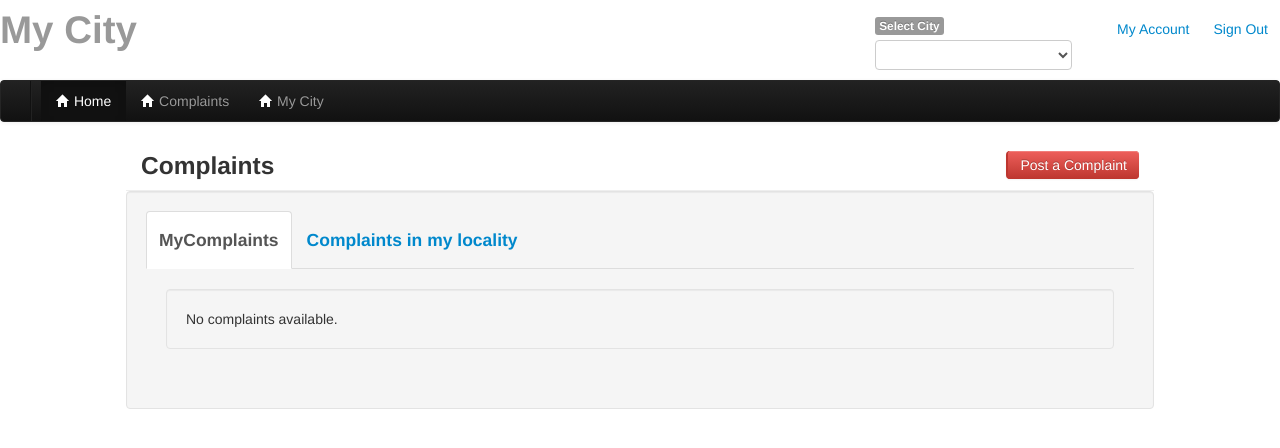
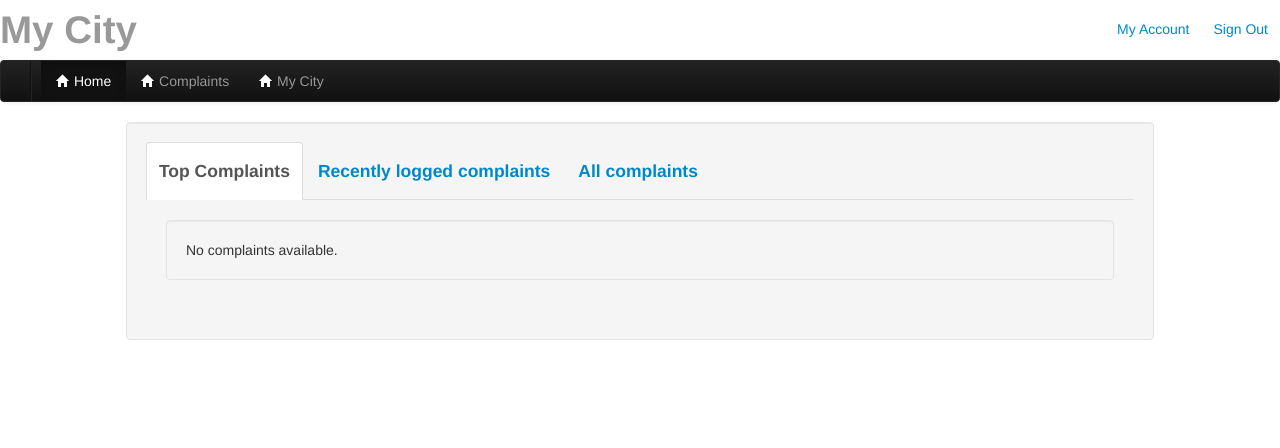
Before and after one commit to roddiedude/hackathon, a Django app: template accounts/templates/accounts/admin-landing.html in a window 1280 px wide. Shown: the top 448 px of the page. Run offline with Django 3.2, Linux system fonts and the light colour scheme; the template is opened without the code that fills it, so the values that code supplies are empty; parts of the project's set-up code (start-up, migrations or seed data) failed here and were passed over; some libraries are stand-ins or nearby versions.

Commit message:
resolving conflicts in complaint controller js

```diff
--- a/accounts/templates/accounts/admin-landing.html
+++ b/accounts/templates/accounts/admin-landing.html
@@ -51,14 +51,6 @@ a.icon {
 				<div class="span4 offset2" style="margin-top: 15px;">
 					<a href="/accounts/logout" class="btn btn-link pull-right">Sign Out</a>
 					<a href="/accounts/#/edit" class="btn btn-link pull-right">My Account</a>
-					<label class="label">Select City</label> <select class="span6"
-						name="locality">
-						<option></option>
-						<option value="13">Adayar</option>
-						<option value="14">Guindy</option>
-						<option value="15">Besant Nagar</option>
-						<option value="16">Anna Nagar</option>
-					</select>
 				</div>
 			</div>
 		</div>
@@ -95,27 +87,35 @@ a.icon {
 
 			<div class="span10 offset1">
 				<div class="" id="loginModal">
-					<div class="modal-header">
-						<button class="btn pull-right btn-danger" type="button"
-							ng-click="postComplaint()">Post a Complaint</button>
-						<h3>Complaints</h3>
-					</div>
-					<div ng-controller="MyComplaintsController" ng-init="complaints = []; localityComplaints = []">
+					<div ng-controller="AdminComplaintsController" ng-init="topComplaints = []; recentComplaints = []; allComplaints = []">
 						<div class="well">
 							<ul class="nav nav-tabs">
-								<li class="active"><a href="#login" data-toggle="tab"><h4>MyComplaints</h4></a></li>
-								<li><a href="#create" data-toggle="tab"><h4>Complaints in my locality</h4></a></li>
+								<li class="active">
+									<a href="#topComplaints" data-toggle="tab">
+										<h4>Top Complaints</h4>
+									</a>
+								</li>
+								<li>
+									<a href="#recentComplaints" data-toggle="tab">
+										<h4>Recently logged complaints</h4>
+									</a>
+								</li>
+								<li>
+									<a href="#allComplaints" data-toggle="tab">
+										<h4>All complaints</h4>
+									</a>
+								</li>
 							</ul>
 							<div id="myTabContent" class="tab-content">
-								<div class="tab-pane active in" id="login">
+								<div class="tab-pane active in" id="topComplaints">
 									<form class="form-horizontal">
 										<div class="container-fluid">
-											<div class="row-fluid" ng-show="complaints.length == 0">
+											<div class="row-fluid" ng-show="topComplaints.length == 0">
 												<div class="span12 well">
 													No complaints available.
 												</div>
 											</div>
-											<div class="row-fluid" ng-repeat="complaint in complaints">
+											<div class="row-fluid" ng-repeat="complaint in topComplaints">
 												<div class="span12 well">
 													<div class="row-fluid">
 														<div class="span6">
@@ -138,15 +138,15 @@ a.icon {
 										</div>
 									</form>
 								</div>
-								<div class="tab-pane fade" id="create">
+								<div class="tab-pane fade" id="recentComplaints">
 									<form class="form-horizontal">
 										<div class="container-fluid">
-											<div class="row-fluid" ng-show="localityComplaints.length == 0">
+											<div class="row-fluid" ng-show="recentComplaints.length == 0">
 												<div class="span12 well">
 													No complaints available.
 												</div>
 											</div>
-											<div class="row-fluid" ng-repeat="complaint in localityComplaints">
+											<div class="row-fluid" ng-repeat="complaint in recentComplaints">
 												<div class="span12 well">
 													<div class="row-fluid">
 														<div class="span6">
@@ -162,7 +162,42 @@ a.icon {
 														<div class="span2">
 															<div>
 																<span class="label" style="cursor: auto">{[{ complaint.upvotes }]}</span>
-																<a class="icon btn btn-success btn-large" ng-click="upvote(complaint)"><i class="icon-white icon-chevron-up"></i> Upvote</a>
+																	<i class="icon-black icon-thumbs-up"></i>
+<!-- 																<a class="icon btn btn-success btn-large" ng-click="upvote(complaint)"><i class="icon-white icon-chevron-up"></i> Upvote</a> -->
+															</div>
+														</div>
+													</div>
+												</div>
+											</div>
+										</div>
+									</form>
+								</div>
+								<div class="tab-pane fade" id="allComplaints">
+									<form class="form-horizontal">
+										<div class="container-fluid">
+											<div class="row-fluid" ng-show="allComplaints.length == 0">
+												<div class="span12 well">
+													No complaints available.
+												</div>
+											</div>
+											<div class="row-fluid" ng-repeat="complaint in allComplaints">
+												<div class="span12 well">
+													<div class="row-fluid">
+														<div class="span6">
+															<div class="caption">
+												              <h4><a ng-href="complaint/detail/{[{ complaint.id }]}">{[{ complaint.title }]}</a></h4>
+												              	<p>{[{ complaint.information }]}</p>
+												              	<p><i class="icon icon-map-marker"></i> {[{ complaint.location }]}</p>
+												            </div>
+														</div>
+														<div class="span4">
+															<a href="#" class="btn btn-large btn-link" type="button">{[{complaint.followers.length}]} Followers</a>
+														</div>
+														<div class="span2">
+															<div>
+																<span class="label" style="cursor: auto">{[{ complaint.upvotes }]}</span>
+																	<i class="icon-black icon-thumbs-up"></i>
+<!-- 																<a class="icon btn btn-success btn-large" ng-click="upvote(complaint)"><i class="icon-white icon-chevron-up"></i> Upvote</a> -->
 															</div>
 														</div>
 													</div>
--- a/complaint/static/complaint/scripts/ComplaintController.js
+++ b/complaint/static/complaint/scripts/ComplaintController.js
@@ -4,23 +4,15 @@ app.controller("ComplaintController", function($scope, $http) {
 		date_entered : new Date()
 	};
 
-	$http.get('/api/v1/location/?format=json')
-		.success(function(data) {
+	$http.get('/api/v1/location/?format=json').success(function(data) {
 		$scope.locations = data.objects;
 	});
 
-	$http.get('/api/v1/category/?format=json')
-	.success(function(data) {
+	$http.get('/api/v1/category/?format=json').success(function(data) {
 		$scope.categories = data.objects;
 	});
 
-	$http.get('/api/v1/location/?format=json')
-	.success(function(data) {
-		$scope.locations = data.objects;
-});
-
-	$http.get('/accounts/info')
-		.success(function(data) {
+	$http.get('/accounts/info').success(function(data) {
 		$scope.complaint.user = data[0].resource_uri;
 	});
 
@@ -33,46 +25,64 @@ app.controller("ComplaintController", function($scope, $http) {
 			headers : {
 				'content-type' : 'application/json'
 			}
-		})
-		.success(function(data) {
+		}).success(function(data) {
 			$scope.cancel();
-		})
-		.error(function(data) {
+		}).error(function(data) {
 
 		});
 	};
 });
 
 app.controller('MyComplaintsController', function($scope, $http) {
-	$http.get('/complaint/').success(function(data) {
+	$http.get('/complaint/').success(
+			function(data) {
 				$scope.complaints = data;
 
 				if ($scope.complaints && $scope.complaints.length > 0)
-			for (var i = 0; i < $scope.complaints.length; i++) {
+					for ( var i = 0; i < $scope.complaints.length; i++) {
 						var complaint = $scope.complaints[i];
 						$http.get('/complaint/' + complaint.id + '/followers')
 								.success(function(followers) {
 									complaint.followers = followers;
 								});
-				$http.get(complaint.locality)
-					.success(function(locality) {
+						$http.get(complaint.locality).success(
+								function(locality) {
 									complaint.location = locality.name;
+								});
+					}
+				;
+			});
+
+	$http.get('/complaint/localcomplaints/').success(function(data) {
+		$scope.localityComplaints = data;
+	}).error(function(data) {
+		$scope.localityComplaints = [];
+	});
+
+	$scope.upvote = function(complaint) {
+		$http.get('/complaint/upvote/' + complaint.id + '/').success(
+				function(data) {
+					complaint.upvotes += 1;
 				});
 	};
 });
 
-	$http.get('/complaint/localcomplaints/')
-		.success(function(data) {
-			$scope.localityComplaints = data;
-		})
-		.error(function(data){
-			$scope.localityComplaints = [];
+app.controller('AdminComplaintsController', function($scope) {
+	$http.get('/complaint/top-complaints/').success(function(data) {
+		$scope.topComplaints = data;
+	}).error(function(data) {
+		$scope.topComplaints = [];
 	});
 
-	$scope.upvote = function(complaint) {
-		$http.get('/complaint/upvote/'+complaint.id + '/')
-		.success(function(data) {
-			complaint.upvotes += 1;
+	$http.get('/complaint/recent-complaints/').success(function(data) {
+		$scope.recentComplaints = data;
+	}).error(function(data) {
+		$scope.recentComplaints = [];
 	});
-	};
+
+	$http.get('/complaint/all-complaints/').success(function(data) {
+		$scope.allComplaints = data;
+	}).error(function(data) {
+		$scope.allComplaints = [];
 	});
+});
```
Lines whose indentation alone changed are shown as unchanged.
